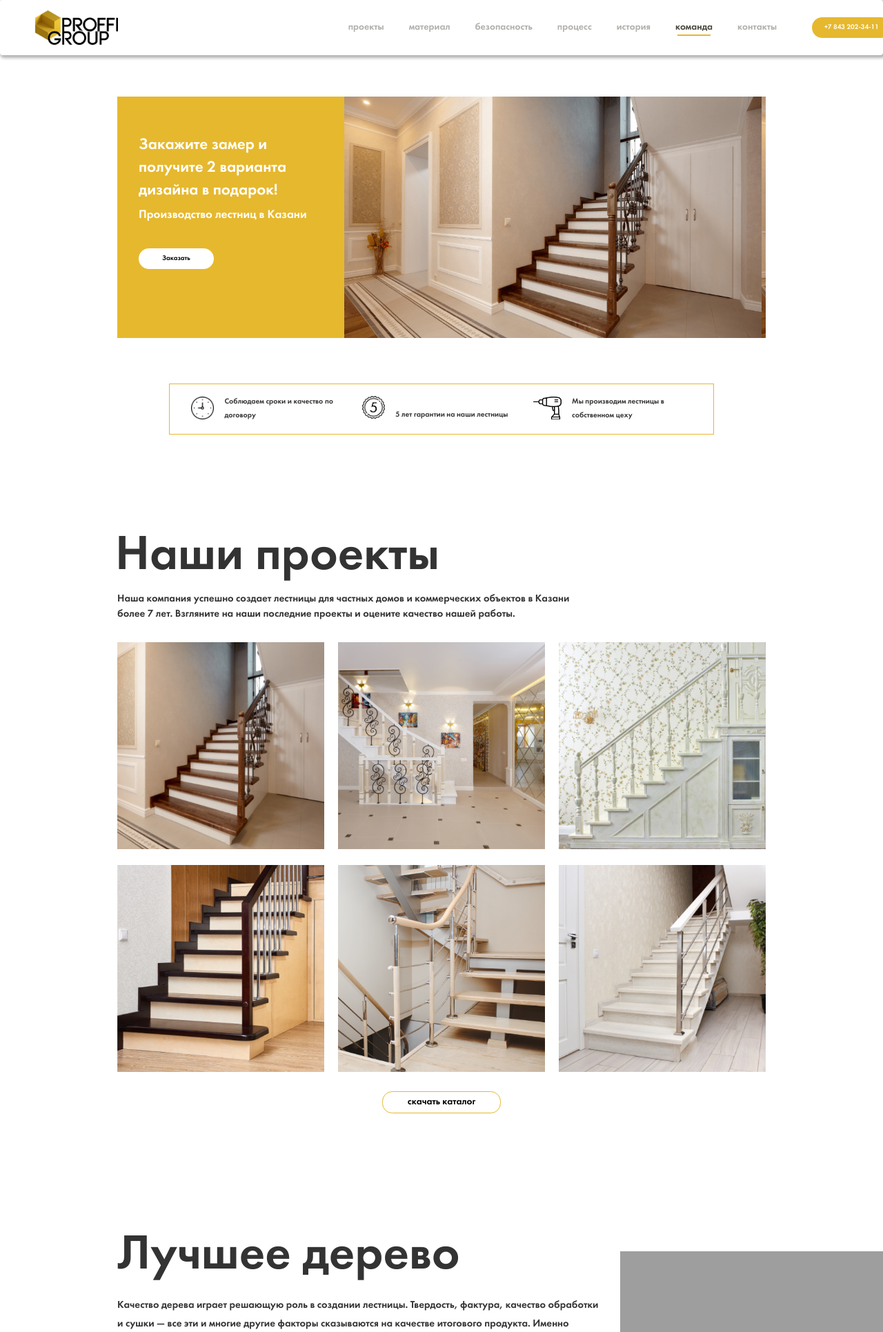
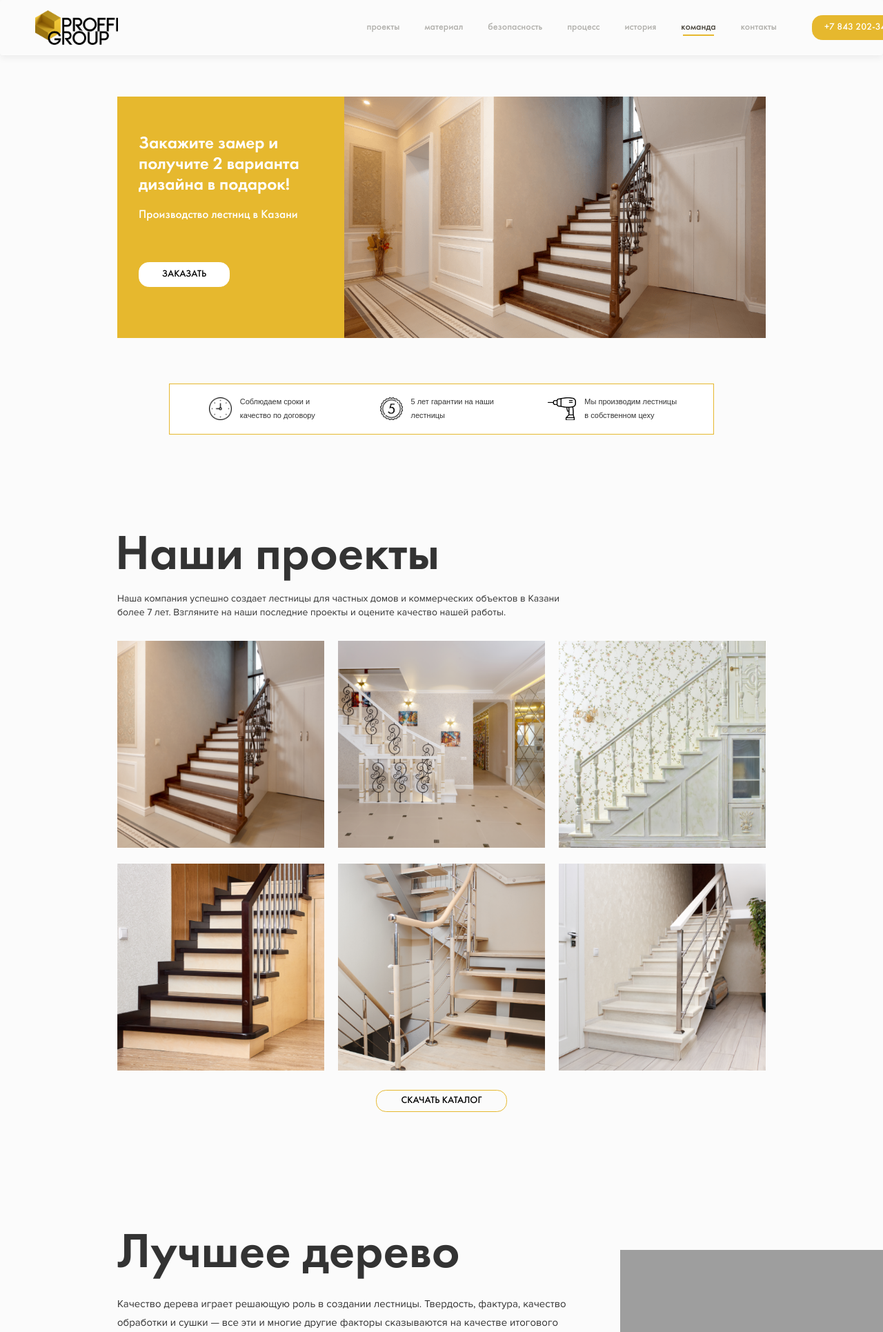
Before and after one commit to Mikhail11/Proffi-Group, a PHP site: page /index.html in a window 1280 px wide. Shown: the top 1931 px of the page at 69% size. Run offline with PHP 8.4, Linux system fonts and the light colour scheme; grey boxes are pictures that could not be loaded.

Commit message:
Исправление стилей

```diff
--- a/css/style.css
+++ b/css/style.css
@@ -73,6 +73,7 @@ html {
 
 body {
     font-family: 'FuturaDemiC', sans-serif;
+    background-color: #fbfbfb;
 }
 
 /* хром, сафари */
@@ -169,14 +170,15 @@ a:focus {
 .navbar {
     width: 100%;
     padding: 1.4rem 5rem;
-    box-shadow: 2px 2px 4px 2px #b3b0b0;
+    box-shadow: 0 3px 12px rgba(0, 0, 0, 0.07);
     border-bottom: 1px solid rgba(255, 255, 255, .3);
-    background-color: #fff;
+    background-color: #fbfbfb;
     align-items: baseline;
     -webkit-box-align: baseline;
     -webkit-align-items: baseline;
     -ms-flex-align: baseline;
     margin-bottom: 0;
+    font-family:'FuturaMediumC', sans-serif;
 }
 
 .navbar_fixed-top {
@@ -236,6 +237,7 @@ a:focus {
     justify-content:flex-end;
     font-size: 1.4rem;
     list-style-type: none;
+    font-family:'FuturaMediumC', sans-serif;
 
 }
 
@@ -312,11 +314,12 @@ a:focus {
 /* button */
 
 .btn {
-    font-size: 1rem;
+    font-size: 1.4rem;
     border: 1px solid #000000;
     border-radius: 1.45rem;
     padding: 0.72rem 1.7rem;
     line-height: 1.4;
+    font-family:'FuturaMediumC', sans-serif;
 }
 
 .btn_yellow {
@@ -350,7 +353,7 @@ a:focus {
 .section {
     width: 100%;
     padding: 3rem 0;
-    background-color: #fff;
+    background-color: #fbfbfb;
     flex-direction: column;
 }
 
@@ -397,8 +400,8 @@ a:focus {
 }
 
 .intro__text-block_head {
-    font-size: 2.3rem;
-    font-weight: 600;
+    font-size: 2.5rem;
+    line-height: 3rem;
     left: 3.1rem;
     top: 5.4rem;
 }
@@ -406,6 +409,7 @@ a:focus {
 .intro__text-block_sub-head {
     font-size: 1.73rem;
     top: 16rem;
+    font-family:'FuturaMediumC', sans-serif;
 }
 
 .intro__image-block {
@@ -413,14 +417,15 @@ a:focus {
     float: right;
     width: 65%;
     background-image: url("../img/intro/0011.png");
-    background-size: contain;
+    background-size: cover;
 }
 
 .intro__button {
     left: 3.1rem;
-    top: 22rem;
+    top: 24rem;
     position: absolute;
     padding: 0.72rem 3.3rem;
+    text-transform: uppercase;
 }
 
 .intro_mobile {
@@ -498,13 +503,19 @@ a:focus {
 
 .skills__item {
     width: 23rem;
+    -webkit-box-pack:center;
+    -ms-flex-pack:center;
+    justify-content:center
+
 }
 
 .skills_text {
     display: inline-block;
-    width: 16.4rem;
+    width: 13.4rem;
     font-size: 1.1rem;
     line-height: 1.8;
+    font-family: "Proxima Nova Rg'", sans-serif;
+
 }
 
 .skills__icon {
@@ -543,8 +554,9 @@ a:focus {
 
 .projects__sub-header {
     display: inline-block;
-    font-size: 1.5rem;
+    font-size: 1.4rem;
     width: 66rem;
+    font-family:'Proxima Nova Rg', sans-serif;
 }
 
 .projects__preview {
@@ -621,6 +635,7 @@ a:focus {
     font-size: 1.4rem;
     padding: 0.5rem 3.6rem;
     color: #000;
+    text-transform: uppercase;
 }
 
 .projects__catalog-btn:hover {
--- a/index.html
+++ b/index.html
@@ -113,19 +113,19 @@
             <span class="skills__header">
                 Почему вам стоит с нами работать
             </span>
-            <div class="skills__item">
+            <div class="skills__item flexible">
                 <div class="skills__icon icon-time"></div>
                 <span class="skills_text">
                     Соблюдаем сроки и качество по договору
                 </span>
             </div>
-            <div class="skills__item">
+            <div class="skills__item flexible">
                 <div class="skills__icon icon-five"></div>
                 <span class="skills_text">
                     5 лет гарантии на наши лестницы
                 </span>
             </div>
-            <div class="skills__item">
+            <div class="skills__item flexible">
                 <div class="skills__icon icon-tool"></div>
                 <span class="skills_text">
                     Мы производим лестницы в собственном цеху
--- a/index.php
+++ b/index.php
@@ -32,19 +32,19 @@
             <span class="skills__header">
                 Почему вам стоит с нами работать
             </span>
-                <div class="skills__item">
+                <div class="skills__item flexible">
                     <div class="skills__icon icon-time"></div>
                     <span class="skills_text">
                     <?php the_field('blck_1_quality_1'); ?>
                 </span>
                 </div>
-                <div class="skills__item">
+                <div class="skills__item flexible">
                     <div class="skills__icon icon-five"></div>
                     <span class="skills_text">
                     <?php the_field('blck_1_quality_2'); ?>
                 </span>
                 </div>
-                <div class="skills__item">
+                <div class="skills__item flexible">
                     <div class="skills__icon icon-tool"></div>
                     <span class="skills_text">
                     <?php the_field('blck_1_quality_3'); ?>
--- a/js/main.js
+++ b/js/main.js
@@ -125,6 +125,11 @@
                 });
                 break;
             case 'revert':
+                $(markers[1]).removeClass('quiz__active-item_cur');
+                $(markers[2]).removeClass('quiz__active-item_cur');
+                $(markers[3]).removeClass('quiz__active-item_cur');
+                $('.quiz_finally').hide();
+                $('.quiz_1').show();
                 quizClose();
                 break;
             default:
@@ -249,6 +254,9 @@
         }
 
     }
+    $('.feedback__button').on('click', function(){
+        formSend();
+    });
 
     function formSend() {
         var num = $('#number').val();
@@ -298,7 +306,7 @@
                 type: selectOptions[0],
                 material: selectOptions[1],
                 base: selectOptions[2],
-                safety:[3]
+                safety:selectOptions[3]
             },
             function(){
                 $('#finText').text('Ваша заявка на лестницу успешно отправлена!');
```
Also changed, not shown: other parts of css/style.css (+41 -19 lines), send.php (added, +31 -0 lines).
